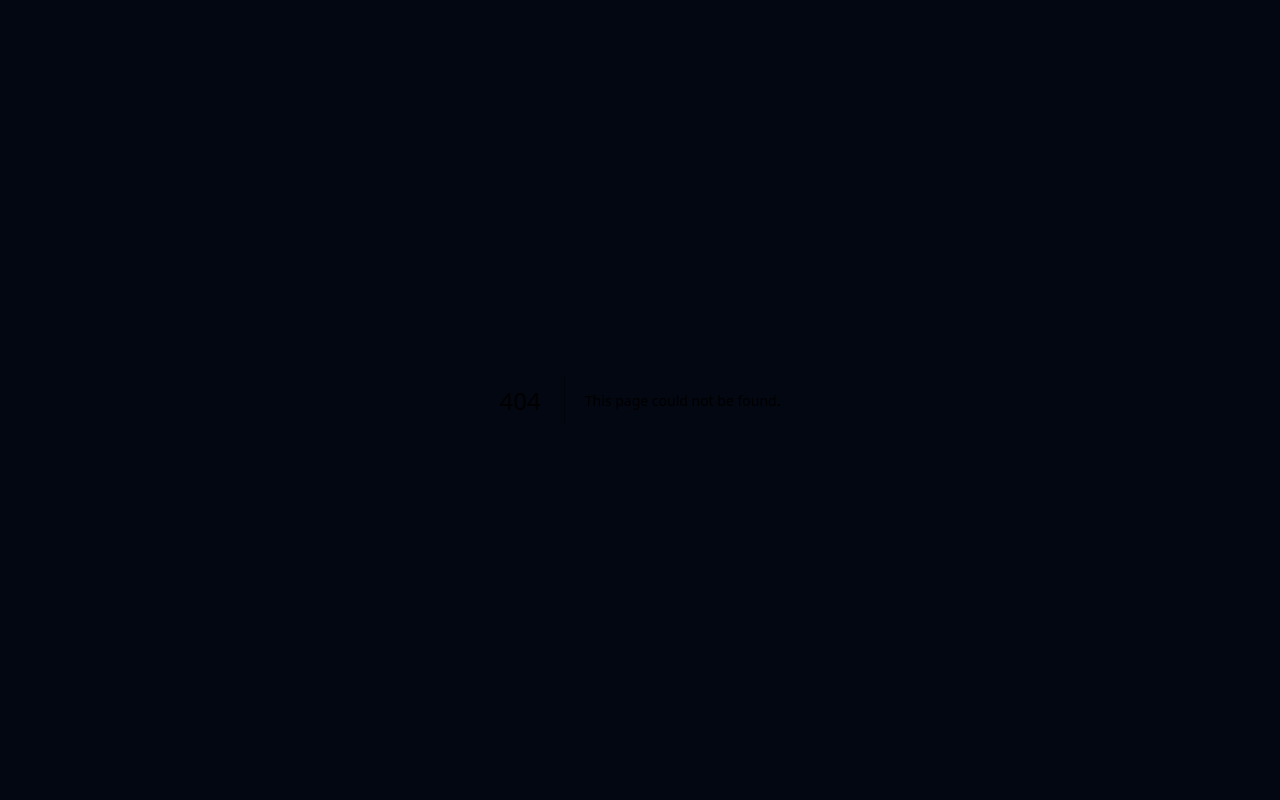
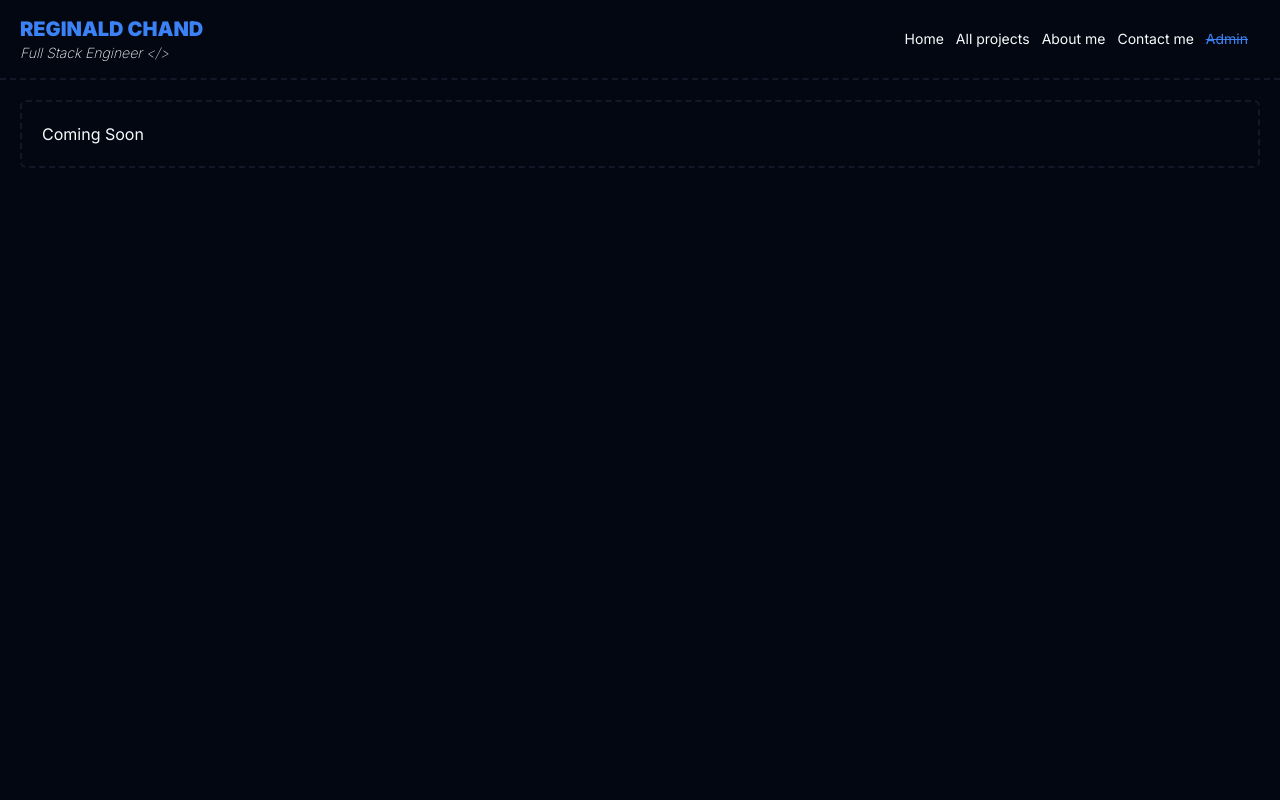
Before and after one commit to reginald-chand/personal-portfolio-2024, a Next.js app: page /admin in a window 1280 px wide. Before the commit this address had no page. Shown: the top 800 px of the page. Built offline with nearby package versions, Linux system fonts and the light colour scheme.

Commit message:
Create page.tsx

```diff
--- /dev/null
+++ b/app/admin/page.tsx
@@ -0,0 +1,14 @@
+import { ReactElement } from "react";
+import { GlobalLayout } from "../components/layouts/_app";
+
+export default function Admin(): ReactElement {
+  return (
+    <GlobalLayout>
+      <main className="w-full 2xl:max-w-[1920px] 2xl:mx-auto min-h-screen">
+        <h1 className="m-5 p-5 border-2 border-dashed border-gray-900 rounded-md">
+          Coming Soon
+        </h1>
+      </main>
+    </GlobalLayout>
+  );
+}
```
